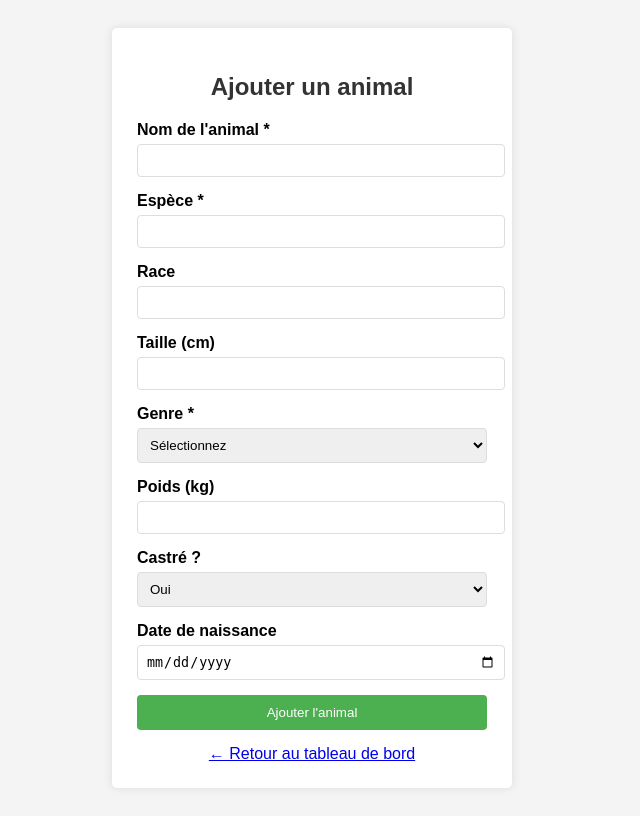
After one commit to TAYOKEN/Sae_BDD, a PHP site: page /ajouter_animal.php in a window 1280 px wide. The commit adds this page. Shown: the whole page, without its empty margins (328-968 px from the left). Run offline with PHP 8.4, Linux system fonts and the light colour scheme; the visitor is signed in with stand-in values (Sample User, id 1); some libraries are stand-ins or nearby versions.

Commit message:
page register + ajouter animal

```diff
--- /dev/null
+++ b/ajouter_animal.php
@@ -0,0 +1,139 @@
+<?php
+session_start();
+require_once 'connexion.php';
+
+// Vérifier si l'utilisateur est connecté et est client
+if (!isset($_SESSION['logged_in']) || $_SESSION['logged_in'] !== true || $_SESSION['user_role'] !== 'client') {
+    header('Location: login.php');
+    exit;
+}
+
+$user_id = $_SESSION['user_id'];
+$success = null;
+$error = null;
+
+// Traitement du formulaire
+if ($_SERVER['REQUEST_METHOD'] === 'POST') {
+    $noma = trim($_POST['noma'] ?? '');
+    $especea = trim($_POST['especea'] ?? '');
+    $racea = trim($_POST['racea'] ?? '');
+    $taille = $_POST['taille'] ?? null;
+    $genre = $_POST['genre'] ?? '';
+    $poids = $_POST['poids'] ?? null;
+    $castration = $_POST['castration'] ?? 'f';
+    $date_de_naissance = $_POST['date_de_naissance'] ?? null;
+
+    if (empty($noma) || empty($especea) || empty($genre)) {
+        $error = "Les champs Nom, Espèce et Genre sont obligatoires.";
+    } else {
+        try {
+            $pdo = getDBConnection();
+
+            // Récupérer l'idpropriétaire lié à l'utilisateur
+            $stmt = $pdo->prepare('SELECT p."idproprietaire" FROM public."proprietaire" p JOIN public.utilisateurs u ON LOWER(p.nomp) = LOWER(u.nom) WHERE u.id = :user_id');
+            $stmt->bindParam(':user_id', $user_id);
+            $stmt->execute();
+            $proprietaire = $stmt->fetch(PDO::FETCH_ASSOC);
+
+            if ($proprietaire) {
+                $idproprietaire = $proprietaire['idproprietaire'];
+                // Générer un nouvel ID animal unique (ex: A123)
+                $idanimal = 'A' . rand(100, 999);
+
+                $stmt = $pdo->prepare('INSERT INTO public.animal (idanimal, "espècea", noma, racea, taille, genre, poids, castration, date_de_naissance, "idpropriétaire") VALUES (:idanimal, :especea, :noma, :racea, :taille, :genre, :poids, :castration, :date_de_naissance, :idproprietaire)');
+                $stmt->bindParam(':idanimal', $idanimal);
+                $stmt->bindParam(':especea', $especea);
+                $stmt->bindParam(':noma', $noma);
+                $stmt->bindParam(':racea', $racea);
+                $stmt->bindParam(':taille', $taille);
+                $stmt->bindParam(':genre', $genre);
+                $stmt->bindParam(':poids', $poids);
+                $stmt->bindParam(':castration', $castration);
+                $stmt->bindParam(':date_de_naissance', $date_de_naissance);
+                $stmt->bindParam(':idproprietaire', $idproprietaire);
+                $stmt->execute();
+
+                $success = "Animal ajouté avec succès !";
+            } else {
+                $error = "Impossible de trouver votre profil propriétaire.";
+            }
+        } catch (PDOException $e) {
+            $error = "Erreur lors de l'ajout de l'animal : " . $e->getMessage();
+        }
+    }
+}
+?>
+<!DOCTYPE html>
+<html lang="fr">
+<head>
+    <meta charset="UTF-8">
+    <title>Ajouter un animal</title>
+    <style>
+        body { font-family: Arial, sans-serif; background: #f4f4f4; display: flex; align-items: center; justify-content: center; height: 100vh; }
+        .container { background: white; padding: 25px; border-radius: 5px; box-shadow: 0 0 10px rgba(0,0,0,0.1); width: 350px; }
+        h2 { text-align: center; color: #333; }
+        .form-group { margin-bottom: 15px; }
+        label { display: block; margin-bottom: 5px; font-weight: bold; }
+        input[type="text"], input[type="number"], input[type="date"], select { width: 100%; padding: 8px; border: 1px solid #ddd; border-radius: 4px; }
+        button { width: 100%; padding: 10px; background: #4CAF50; color: white; border: none; border-radius: 4px; cursor: pointer; }
+        button:hover { background: #45a049; }
+        .error { color: red; margin-bottom: 15px; text-align: center; }
+        .success { color: green; margin-bottom: 15px; text-align: center; }
+        .back-link { display: block; text-align: center; margin-top: 15px; }
+    </style>
+</head>
+<body>
+    <div class="container">
+        <h2>Ajouter un animal</h2>
+        <?php if ($error): ?>
+            <div class="error"><?= htmlspecialchars($error) ?></div>
+        <?php endif; ?>
+        <?php if ($success): ?>
+            <div class="success"><?= htmlspecialchars($success) ?></div>
+        <?php endif; ?>
+        <form method="post" action="">
+            <div class="form-group">
+                <label for="noma">Nom de l'animal *</label>
+                <input type="text" id="noma" name="noma" required>
+            </div>
+            <div class="form-group">
+                <label for="especea">Espèce *</label>
+                <input type="text" id="especea" name="especea" required>
+            </div>
+            <div class="form-group">
+                <label for="racea">Race</label>
+                <input type="text" id="racea" name="racea">
+            </div>
+            <div class="form-group">
+                <label for="taille">Taille (cm)</label>
+                <input type="number" id="taille" name="taille" step="0.01">
+            </div>
+            <div class="form-group">
+                <label for="genre">Genre *</label>
+                <select id="genre" name="genre" required>
+                    <option value="">Sélectionnez</option>
+                    <option value="Mâle">Mâle</option>
+                    <option value="Femelle">Femelle</option>
+                </select>
+            </div>
+            <div class="form-group">
+                <label for="poids">Poids (kg)</label>
+                <input type="number" id="poids" name="poids" step="0.01">
+            </div>
+            <div class="form-group">
+                <label for="castration">Castré ?</label>
+                <select id="castration" name="castration">
+                    <option value="t">Oui</option>
+                    <option value="f">Non</option>
+                </select>
+            </div>
+            <div class="form-group">
+                <label for="date_de_naissance">Date de naissance</label>
+                <input type="date" id="date_de_naissance" name="date_de_naissance">
+            </div>
+            <button type="submit">Ajouter l'animal</button>
+        </form>
+        <a href="dashboard.php" class="back-link">← Retour au tableau de bord</a>
+    </div>
+</body>
+</html>
--- a/connexion.php
+++ b/connexion.php
@@ -3,7 +3,7 @@ function getDBConnection() {
     $host = 'localhost';
     $dbname = 'sae';
     $user = 'postgres';
-    $password = '2606';
+    $password = 'root';
 
     try {
         $pdo = new PDO("pgsql:host=$host;dbname=$dbname", $user, $password, [
--- a/consultation_details.php
+++ b/consultation_details.php
@@ -3,7 +3,7 @@ session_start();
 $host = 'localhost';
 $dbname = 'sae';
 $user = 'postgres';
-$password = '2606';
+$password = 'root';
 
 // Vérification de la connexion de l'utilisateur
 if (!isset($_SESSION['logged_in']) || $_SESSION['logged_in'] !== true) {
--- a/dashboard.php
+++ b/dashboard.php
@@ -3,7 +3,7 @@ session_start();
 $host = 'localhost';
 $dbname = 'sae';
 $user = 'postgres';
-$password = '2606';
+$password = 'root';
 
 // Vérification de la connexion de l'utilisateur
 if (!isset($_SESSION['logged_in']) || $_SESSION['logged_in'] !== true) {
--- a/file.sql
+++ b/file.sql
@@ -398,6 +398,7 @@ ALTER TABLE ONLY public.soigner
 ALTER TABLE ONLY public.soigner
     ADD CONSTRAINT fk_soigner_manipulation FOREIGN KEY (codemanipulation) REFERENCES public.manipulation(codemanipulation);
 
+ALTER TABLE utilisateurs ALTER COLUMN id SET DEFAULT nextval('utilisateurs_id_seq');
 
 --
 -- PostgreSQL database dump complete
```
Also changed, not shown: register.php (added, +87 -0 lines).
